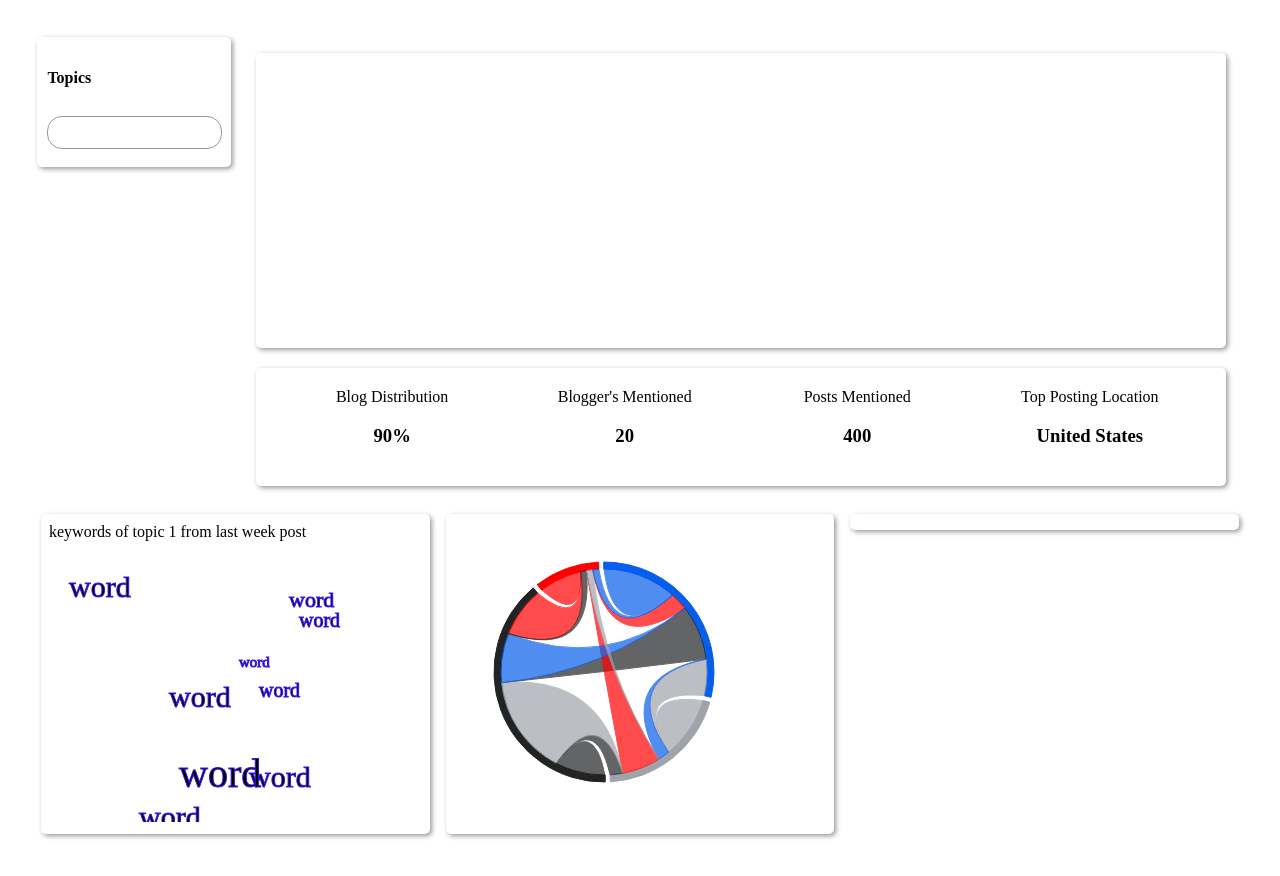
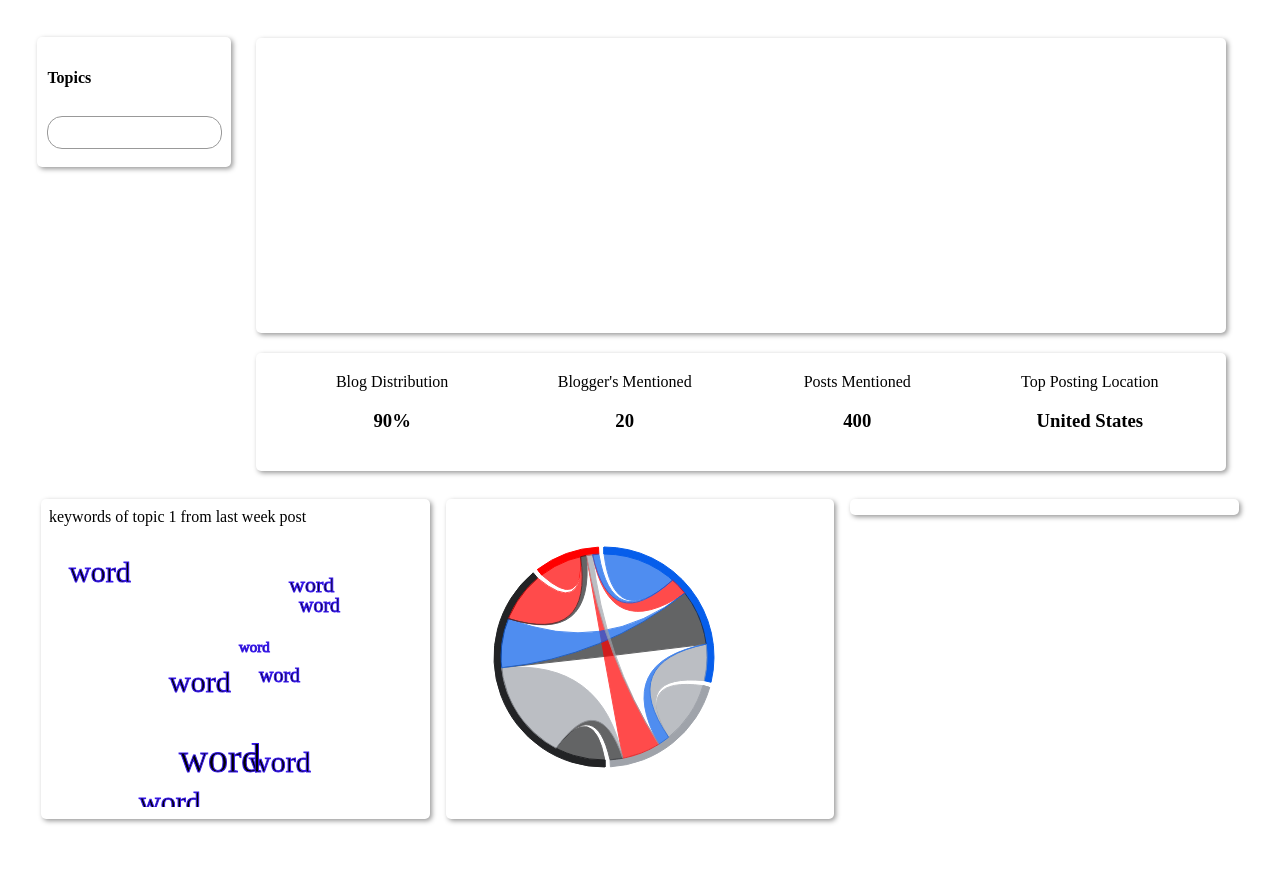
Before and after one commit to billiegate/data-visualization-ark, a plain HTML site: page index.html in a window 1280 px wide. Drawn offline with Linux system fonts and the light colour scheme; no server answers.

Commit message:
adjusted margin

```diff
--- a/index.html
+++ b/index.html
@@ -28,7 +28,7 @@
                 </div>
             </div>
             <div class="column-10">
-                <div class="basic-box">
+                <div class="basic-box" style="margin-top: 5px !important">
                     <svg id="multiArea" height="250" width="900"></svg>
                 </div>
                 <div class="basic-box">
```
